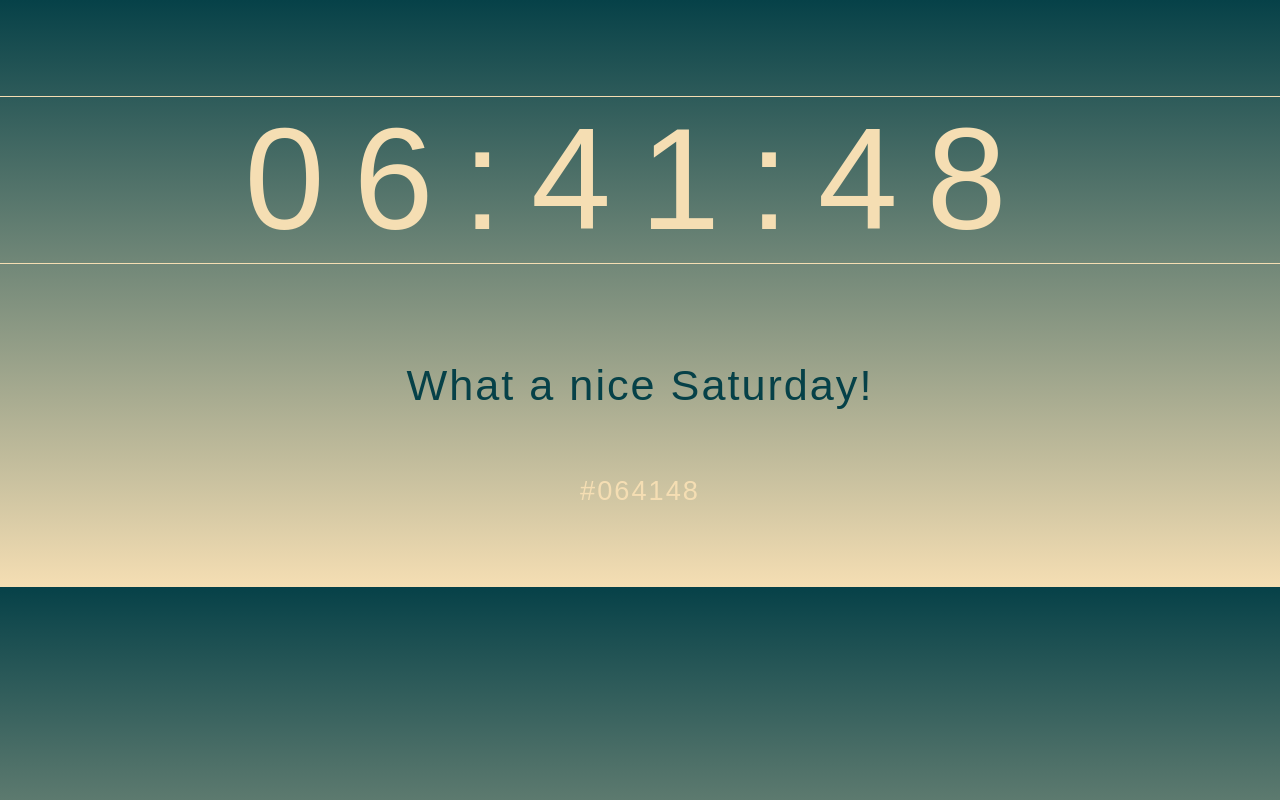
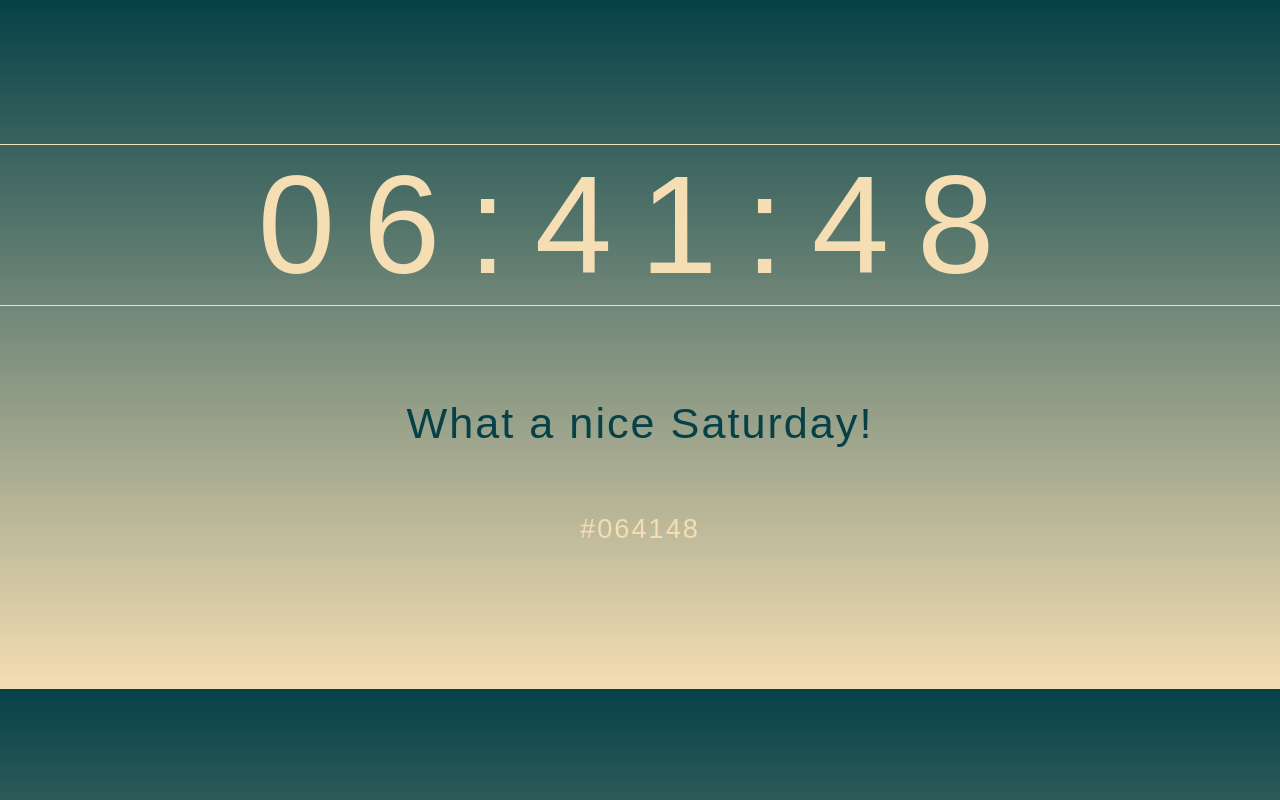
Before and after one commit to drobch/hexowatches, a plain HTML site: page index.html in a window 1280 px wide. Drawn offline with Linux system fonts and the light colour scheme.

Commit message:
Update style.css

```diff
--- a/css/style.css
+++ b/css/style.css
@@ -4,11 +4,10 @@ body {
     font-family: fantasy;
     text-align: center;
     color: wheat;
-    margin: 5em auto;
+    margin: 9em auto;
     height: 100%;
     width: 100%;
     background-repeat: no-repeat;
-    background-attachment: scroll;
     background-color: wheat;
 
 }
@@ -24,7 +23,7 @@ body {
     letter-spacing: 0.2em;
     text-align: center;
     font-weight: 300;
-    font-size: 9em;
+    font-size: 8.7em;
 }
 
 #color {
```
